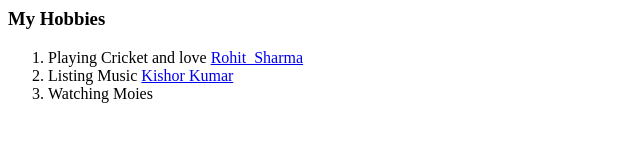
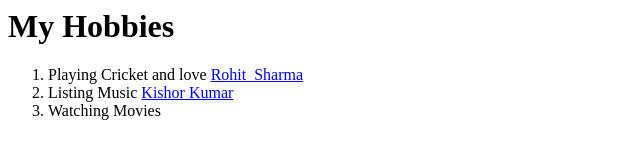
Before and after one commit to Rajurai87/Raju, a plain HTML site: page hobbis.html in a window 1280 px wide. Shown: the whole page, without its empty margins (0-640 px from the left). Drawn offline with Linux system fonts and the light colour scheme.

Commit message:
Add files via upload

```diff
--- a/hobbis.html
+++ b/hobbis.html
@@ -2,13 +2,14 @@
     <head>
         <meta charset="utf-8">
         <title>My Hobbies</title>
+        <link rel="stylesheet" href="css/style.css">
     </head>
     <body>
-        <h3>My Hobbies</h3>
+        <h1>My Hobbies</h3>
   <ol>
     <li>Playing Cricket and love <a href="https://en.wikipedia.org/wiki/Rohit_Sharma">Rohit_Sharma</a></li>
     <li>Listing Music <a href="https://www.youtube.com/results?search_query=kishore+kumar+hit+songs+">Kishor Kumar</a></li>
-    <li>Watching Moies</li>
+    <li>Watching Movies</li>
   </ol>
     </body>
 </html>
```
Also changed, not shown: Contact me.html (+2 -1 lines), raju.png (added).
